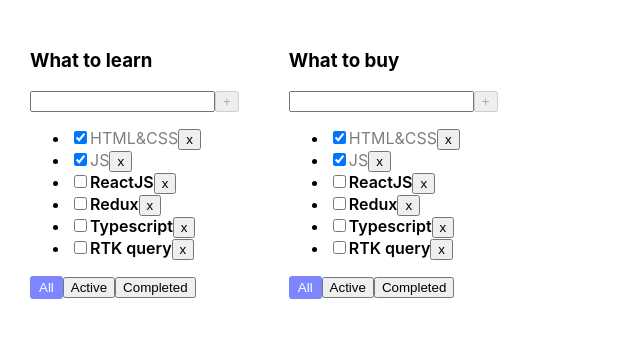
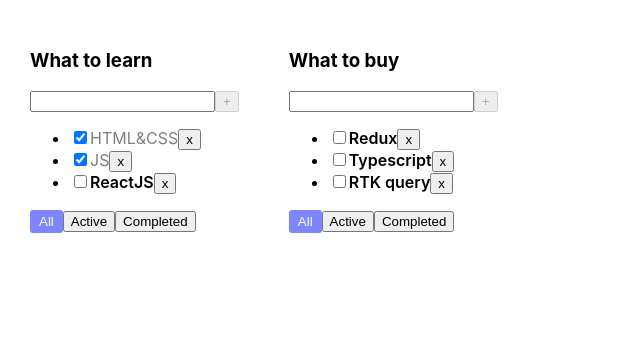
Before and after one commit to Jorjjo/todolist-lessons, a React (Vite) app: page / in a window 1280 px wide. Shown: the top 338 px of the page, without its empty margins (0-640 px from the left). Built offline with nearby package versions, Linux system fonts and the light colour scheme.

Commit message:
refactor: todo-list change structure, change create, delete, changestatus functions for multiple todo-lists

```diff
--- a/src/App.tsx
+++ b/src/App.tsx
@@ -11,38 +11,51 @@
 };
 
 export const App = () => {
-    const [tasks, setTasks] = useState<Task[]>([
+    const todoListId1 = v1();
+    const todoListId2 = v1();
+
+    const [tasks, setTasks] = useState({
+        [todoListId1]: [
             { id: v1(), title: 'HTML&CSS', isDone: true },
             { id: v1(), title: 'JS', isDone: true },
             { id: v1(), title: 'ReactJS', isDone: false },
+        ],
+        [todoListId2]: [
             { id: v1(), title: 'Redux', isDone: false },
             { id: v1(), title: 'Typescript', isDone: false },
             { id: v1(), title: 'RTK query', isDone: false },
+        ],
+    });
+
+    const [todolists, setTodolists] = useState<Array<TodoList>>([
+        { id: todoListId1, title: 'What to learn', filter: 'all' },
+        { id: todoListId2, title: 'What to buy', filter: 'all' },
     ]);
 
     console.log(tasks);
-    const deleteTask = (taskId: Task['id']) => {
-        const filteredTasks = tasks.filter((task) => task.id !== taskId);
-        setTasks(filteredTasks);
+    const deleteTask = (taskId: string, todoListId: string) => {
+        const filteredTasks = tasks[todoListId].filter(
+            (task) => task.id !== taskId,
+        );
+        setTasks({ ...tasks, [todoListId]: filteredTasks });
     };
 
-    const createTask = (taskTitle: Task['title']) => {
+    const createTask = (taskTitle: Task['title'], todoListId: string) => {
         const newTask = { id: v1(), title: taskTitle, isDone: false };
-        const newTasks = [newTask, ...tasks];
-        setTasks(newTasks);
+        const updatedTasks = [newTask, ...tasks[todoListId]];
+        setTasks({ ...tasks, [todoListId]: updatedTasks });
     };
 
-    const changeStatus = (taskId: string, isDone: boolean) => {
-        const taskToChangeStatus = tasks.map((task) => {
+    const changeStatus = (
+        taskId: string,
+        isDone: boolean,
+        todoListId: string,
+    ) => {
+        const taskToChangeStatus = tasks[todoListId].map((task) => {
             return task.id === taskId ? { ...task, isDone } : task;
         });
-        setTasks(taskToChangeStatus);
+        setTasks({ ...tasks, [todoListId]: taskToChangeStatus });
     };
-
-    const [todolists, setTodolists] = useState<Array<TodoList>>([
-        { id: v1(), title: 'What to learn', filter: 'all' },
-        { id: v1(), title: 'What to buy', filter: 'all' },
-    ]);
 
     const changeFilter = (todoListId: string, filter: FilterType) => {
         const newTodoLists = todolists.map((list) => {
@@ -54,32 +67,23 @@
     return (
         <div className='app'>
             {todolists.map((todolist) => {
-                const getFilteredTasks = () => {
-                    let tasksForTodolist = tasks;
-                    switch (true) {
-                        case todolist.filter === 'active':
-                            tasksForTodolist = tasks.filter(
+                const tasksForTodolist = tasks[todolist.id];
+                let filteredTasks = tasksForTodolist;
+                if (todolist.filter === 'active') {
+                    filteredTasks = tasksForTodolist.filter(
                         (task) => !task.isDone,
                     );
-                            break;
-                        case todolist.filter === 'completed':
-                            tasksForTodolist = tasks.filter(
+                }
+                if (todolist.filter === 'completed') {
+                    filteredTasks = tasksForTodolist.filter(
                         (task) => task.isDone,
                     );
-                            break;
-
-                        default:
-                            break;
                 }
-
-                    return tasksForTodolist;
-                };
-
                 return (
                     <TodolistItem
                         key={todolist.id}
                         todoList={todolist}
-                        tasks={getFilteredTasks()}
+                        tasks={filteredTasks}
                         deleteTask={deleteTask}
                         changeFilter={changeFilter}
                         createTask={createTask}
--- a/src/TodolistItem.tsx
+++ b/src/TodolistItem.tsx
@@ -13,10 +13,14 @@
     todoList: { id: string; title: string; filter: string };
     tasks: Task[];
     date?: string;
-    deleteTask: (taskId: Task['id']) => void;
+    deleteTask: (taskId: Task['id'], todoListId: string) => void;
     changeFilter: (todoListId: string, filter: FilterType) => void;
-    createTask: (taskTitle: Task['title']) => void;
-    changeTaskStatus: (taskId: Task['id'], isDone: boolean) => void;
+    createTask: (taskTitle: Task['title'], todoListId: string) => void;
+    changeTaskStatus: (
+        taskId: Task['id'],
+        isDone: boolean,
+        todoListId: string,
+    ) => void;
 };
 
 export const TodolistItem = ({
@@ -35,12 +39,16 @@
             <ul>
                 {tasks.map((task) => {
                     const handleOnClick = () => {
-                        deleteTask(task.id);
+                        deleteTask(task.id, todoList.id);
                     };
                     const handleOnChange = (
                         event: ChangeEvent<HTMLInputElement>,
                     ) => {
-                        changeTaskStatus(task.id, event.currentTarget.checked);
+                        changeTaskStatus(
+                            task.id,
+                            event.currentTarget.checked,
+                            todoList.id,
+                        );
                     };
                     return (
                         <li key={task.id}>
@@ -76,7 +84,7 @@
                 setError('Title is too long');
                 break;
             default:
-                createTask(taskTitle.trim());
+                createTask(taskTitle.trim(), todoList.id);
                 setTaskTitle('');
                 break;
         }
```
Lines whose indentation alone changed are shown as unchanged.
